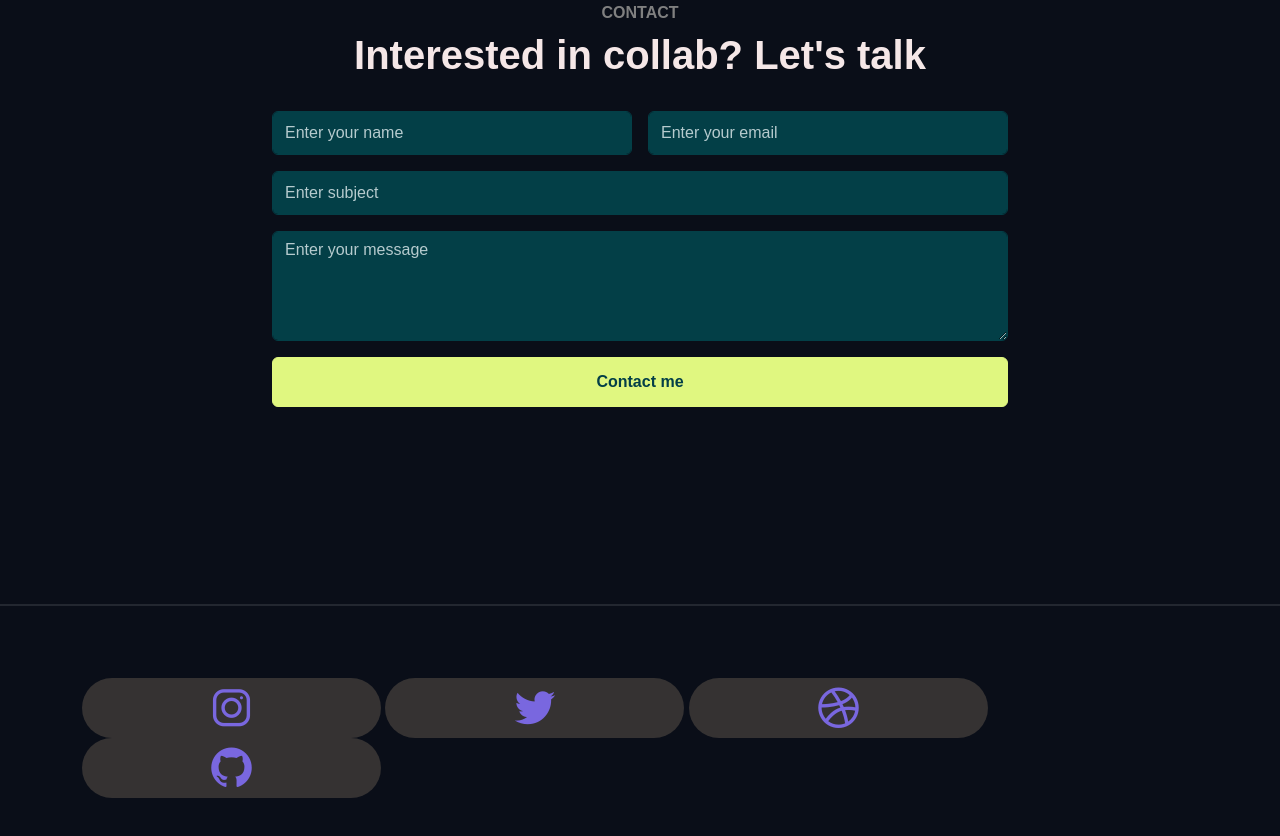
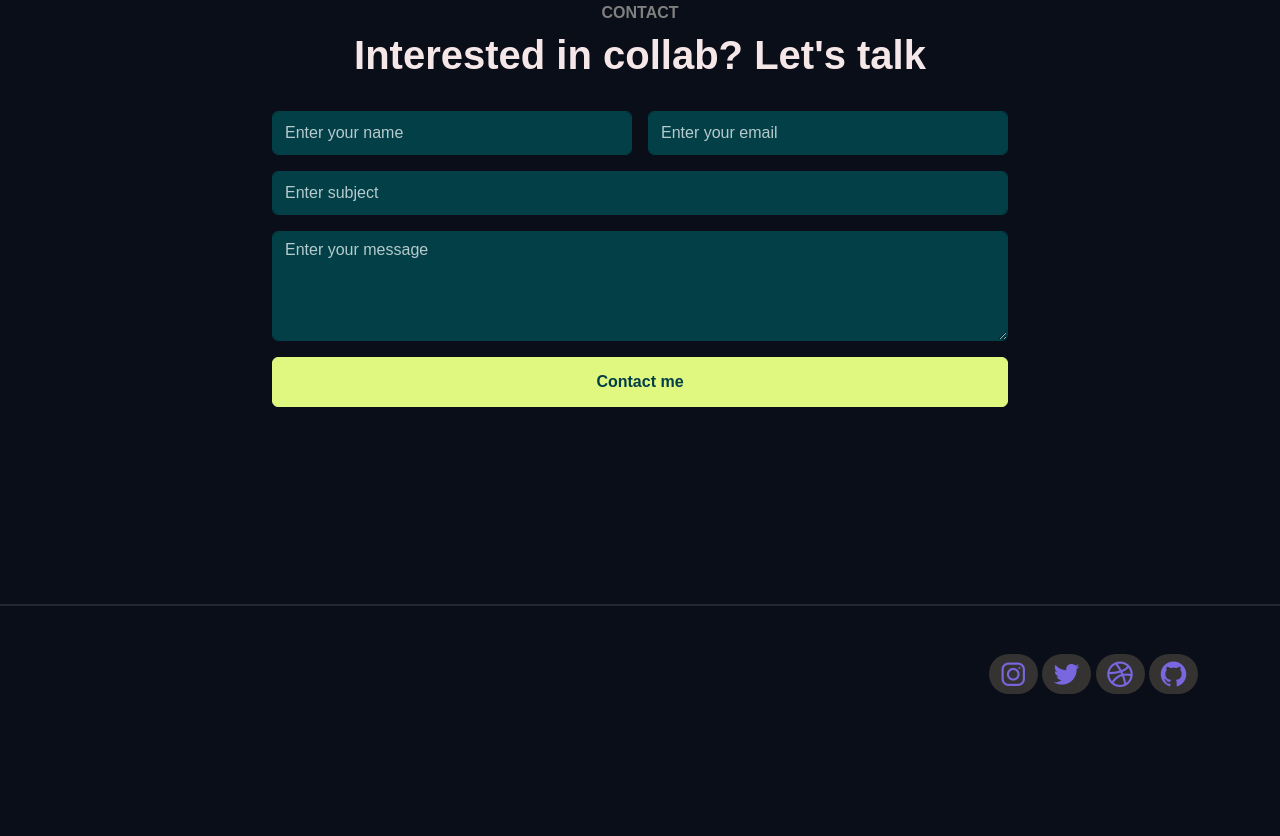
Before and after one commit to jaikrishnanvj/portfolio2, a plain HTML site: page index.html in a window 1280 px wide. Shown: the part 4531-5367 px from the top of the page. After the commit the page ends 5273 px from the top, so only its background shows below. Drawn offline with Linux system fonts and the light colour scheme; a web font is replaced by a local one.

Commit message:
initial commit

```diff
--- a/css/style.css
+++ b/css/style.css
@@ -187,12 +187,12 @@ img {
     height: 44px;
 }
 .social-icons a {
-    width: 299px;
-    height: 60px;
+    width: 49px;
+    height: 40px;
     display: inline-flex;
     align-items: center;
     justify-content: center;
     background-color: rgb(53, 50, 50);
     border-radius: 200px;
-    font-size: 54px;
+    font-size: 34px;
 }
```
